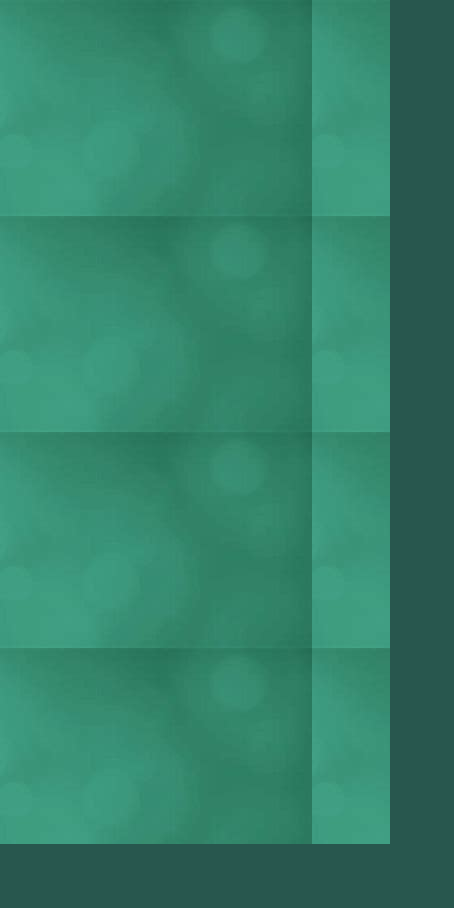
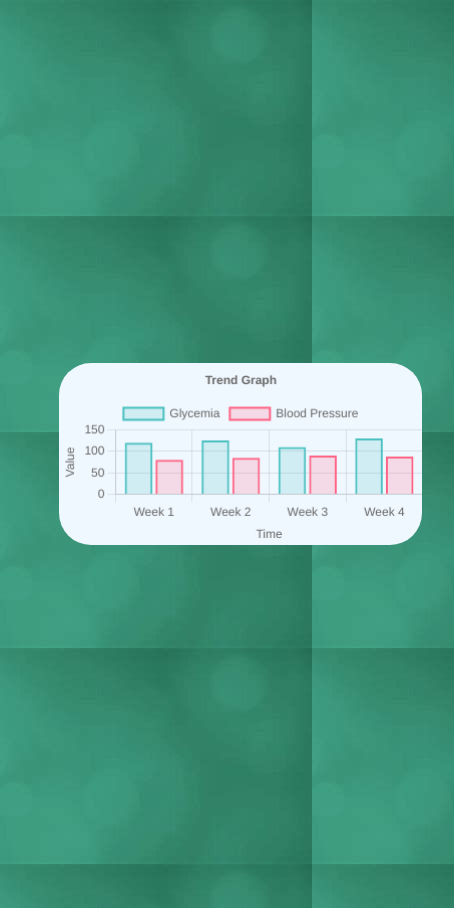
Before and after one commit to khalilboudib/TP-IGL-DPI-, an Angular app in the folder dpi/: page /trend-graph in a window 390 px wide. Before the commit this address led to /. Shown: the whole page, 454 px wide, since content can reach past the window. Before the commit the page ends 844 px from the top, so only its background shows below. Built offline with nearby package versions, Linux system fonts and the light colour scheme; a web font is replaced by a local one.

Commit message:
Add TrendGraphComponent with responsive chart display

```diff
--- a/dpi/src/app/app.routes.ts
+++ b/dpi/src/app/app.routes.ts
@@ -11,6 +11,7 @@ export const routes: Routes = [
     { path: 'profil', loadComponent: () => import('./admin-profil/admin-profil.component').then(m => m.AdminProfilComponent) },
     { path: 'dpi-list', loadComponent: () => import('./dpi-list/dpi-list.component').then(m => m.DpiListComponent) },
     { path: 'create-dpi', loadComponent: () => import('./create-dpi/create-dpi.component').then(m => m.CreateDpiComponent) },
+    { path: 'trend-graph', loadComponent: () => import('./trend-graph/trend-graph.component').then(m => m.TrendGraphComponent) },
     { path: '', redirectTo: '/home', pathMatch: 'full' }
   ];
 
--- /dev/null
+++ b/dpi/src/app/trend-graph/trend-graph.component.css
@@ -0,0 +1,25 @@
+/* Center the chart container and make it responsive */
+.chart-container {
+    display: flex;
+    justify-content: center; /* Centers the container horizontally */
+    align-items: center; /* Centers the container vertically */
+    width: 100%;
+    height: 100vh; /* Full height of the viewport */
+    padding: 2rem;
+
+  }
+
+  canvas {
+    max-width: 100%;
+    height: auto;
+    background-color: aliceblue; /* Light blue background */
+    border-radius: 2rem; /* Rounded corners */
+    margin-left: 7%;
+    transition: transform 0.3s ease, box-shadow 0.3s ease; /* Smooth transition for hover effect */
+  }
+
+  /* Hover effect to scale and add shadow */
+  canvas:hover {
+    transform: scale(1.05); /* Slightly enlarges the canvas */
+    box-shadow: 0px 4px 12px rgba(0, 0, 0, 0.2); /* Soft shadow around the canvas */
+  }
--- /dev/null
+++ b/dpi/src/app/trend-graph/trend-graph.component.html
@@ -0,0 +1,3 @@
+<div class="chart-container">
+    <canvas #trendChart></canvas>
+  </div>
--- /dev/null
+++ b/dpi/src/app/trend-graph/trend-graph.component.ts
@@ -0,0 +1,57 @@
+import { Component, AfterViewInit, ElementRef, ViewChild } from '@angular/core';
+import { Chart } from 'chart.js/auto'; // Ensure you import from 'chart.js/auto'
+
+@Component({
+  selector: 'app-trend-graph',
+  standalone: true,
+  templateUrl: './trend-graph.component.html',
+  styleUrls: ['./trend-graph.component.css'],
+})
+export class TrendGraphComponent implements AfterViewInit {
+  @ViewChild('trendChart') trendChart!: ElementRef<HTMLCanvasElement>;
+  private chart: Chart | undefined;
+
+  ngAfterViewInit() {
+    this.initializeChart();
+  }
+
+  private initializeChart() {
+    this.chart = new Chart(this.trendChart.nativeElement, {
+      type: 'bar',  // Changed to 'bar' to create a bar chart
+      data: {
+        labels: ['Week 1', 'Week 2', 'Week 3', 'Week 4'], // Mock labels
+        datasets: [
+          {
+            label: 'Glycemia',
+            data: [120, 125, 110, 130], // Mock data
+            borderColor: 'rgba(75, 192, 192, 1)',  // Border color for the bars
+            backgroundColor: 'rgba(75, 192, 192, 0.2)',  // Background color for the bars
+            borderWidth: 2,
+          },
+          {
+            label: 'Blood Pressure',
+            data: [80, 85, 90, 88], // Mock data
+            borderColor: 'rgba(255, 99, 132, 1)',  // Border color for the bars
+            backgroundColor: 'rgba(255, 99, 132, 0.2)',  // Background color for the bars
+            borderWidth: 2,
+          },
+        ],
+      },
+      options: {
+        responsive: true,
+        plugins: {
+          legend: { display: true },
+          title: { display: true, text: 'Trend Graph' },
+        },
+        scales: {
+          x: {
+            title: { display: true, text: 'Time' },
+          },
+          y: {
+            title: { display: true, text: 'Value' },
+          },
+        },
+      },
+    });
+  }
+}
```
Also changed, not shown: 1 other file (tests, documents, lock files or other folders).
